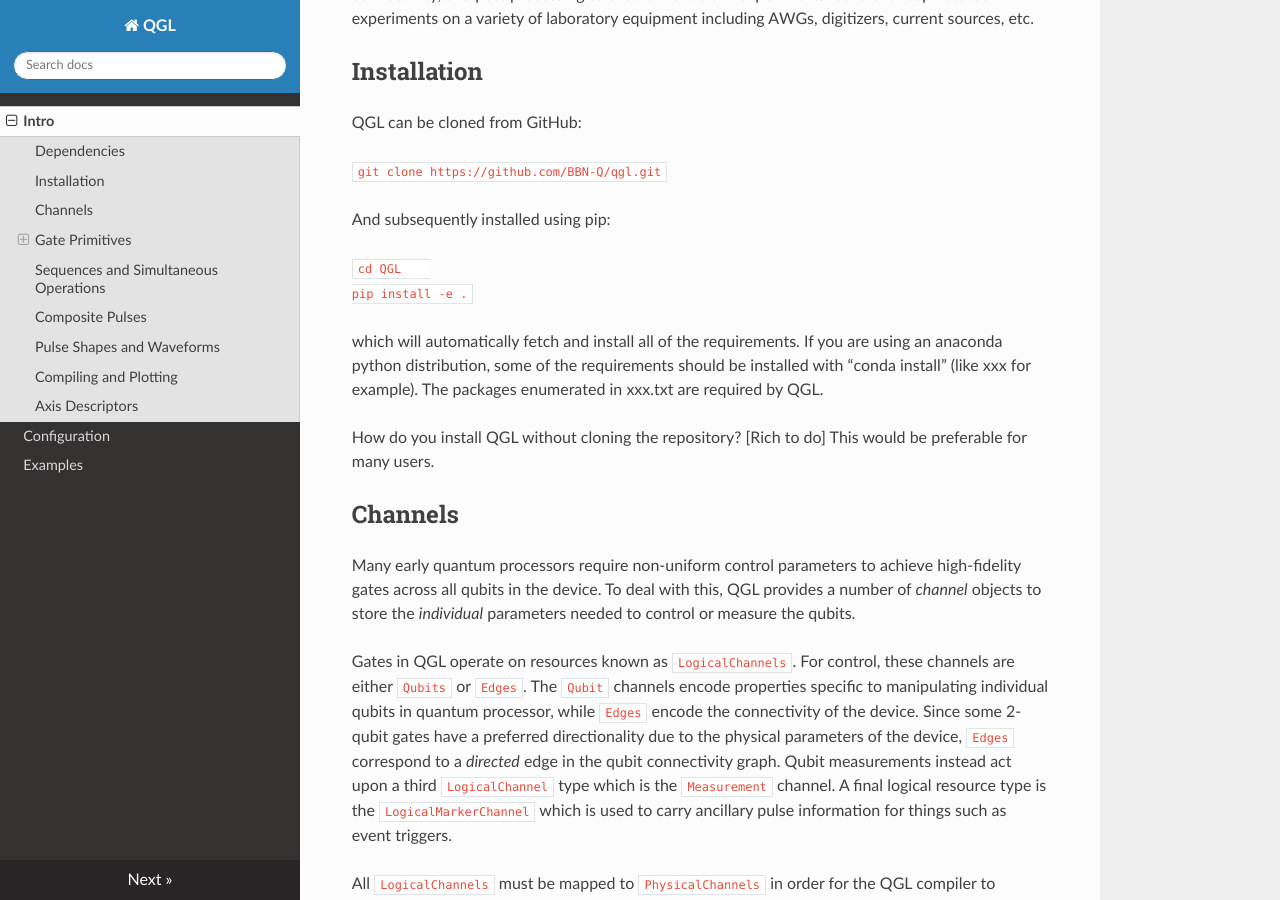
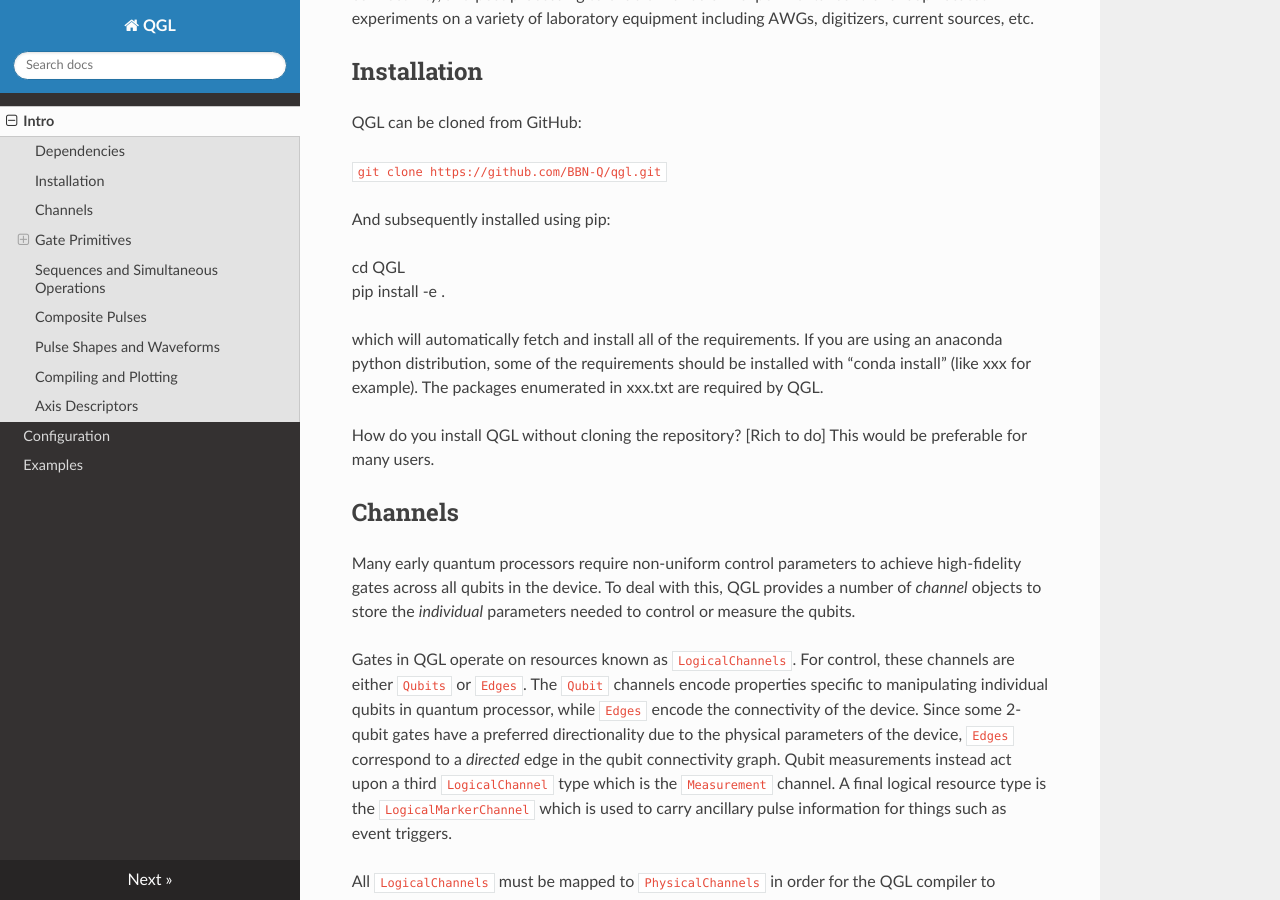
Before and after one commit to BBN-Q/QGL, an MkDocs documentation site: the page built from doc/index.md, in a window 1280 px wide and 900 px high, scrolled down 713 px. Built offline with MkDocs 1.6.1, drawn with Linux system fonts in a browser that asks for light colours; nearby versions of some CDN libraries; some of the changed lines change nothing that is shown.

Commit message:
Update index.md

````diff
--- a/doc/index.md
+++ b/doc/index.md
@@ -28,8 +28,8 @@
 
 And subsequently installed using pip:
 
-```cd QGL
-pip install -e . ```
+cd QGL
+pip install -e .
 
 which will automatically fetch and install all of the requirements. If you are using an anaconda python distribution, some of the requirements should be installed with "conda install" (like xxx for example). The packages enumerated in xxx.txt are required by QGL.
 
````
